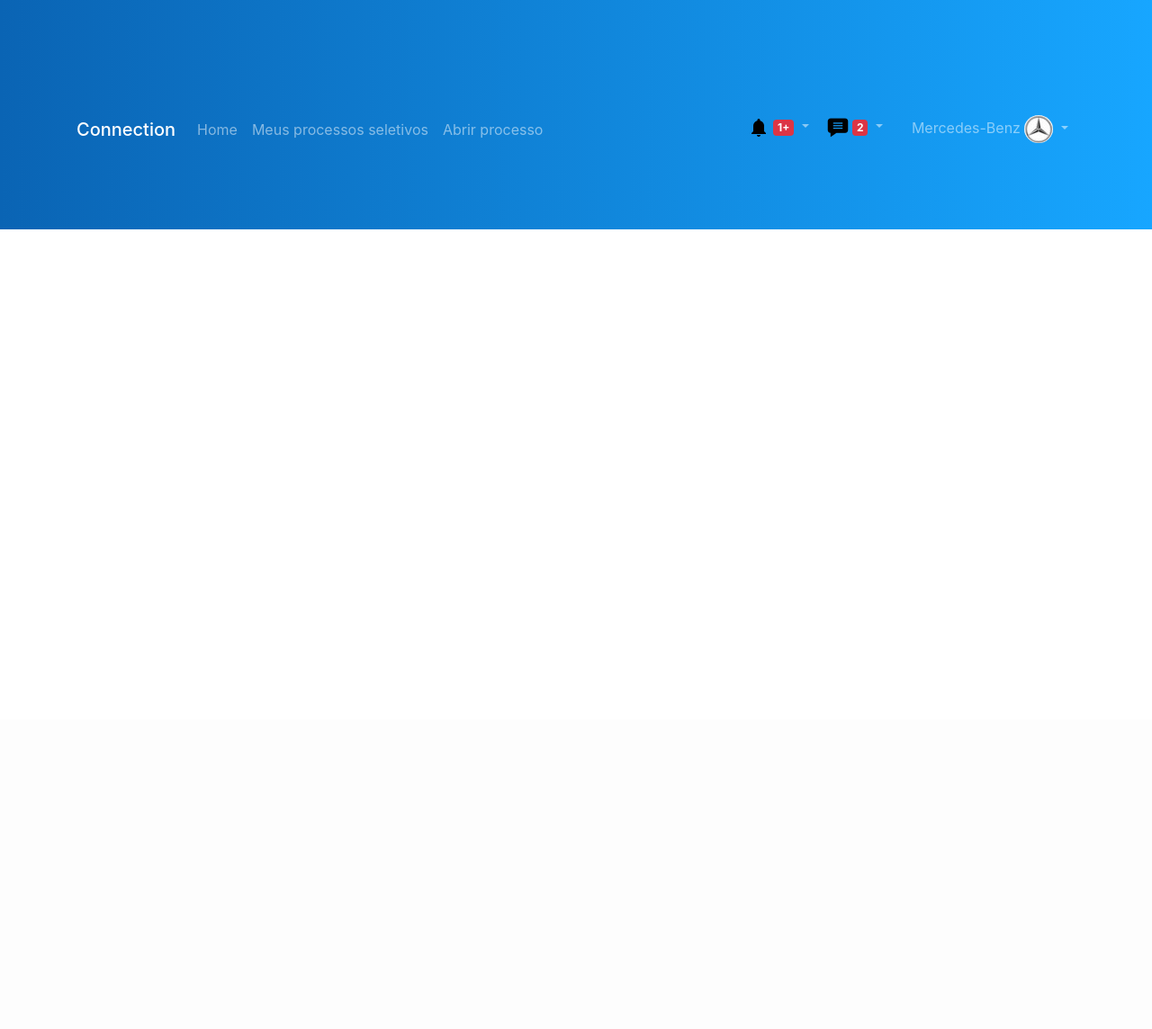
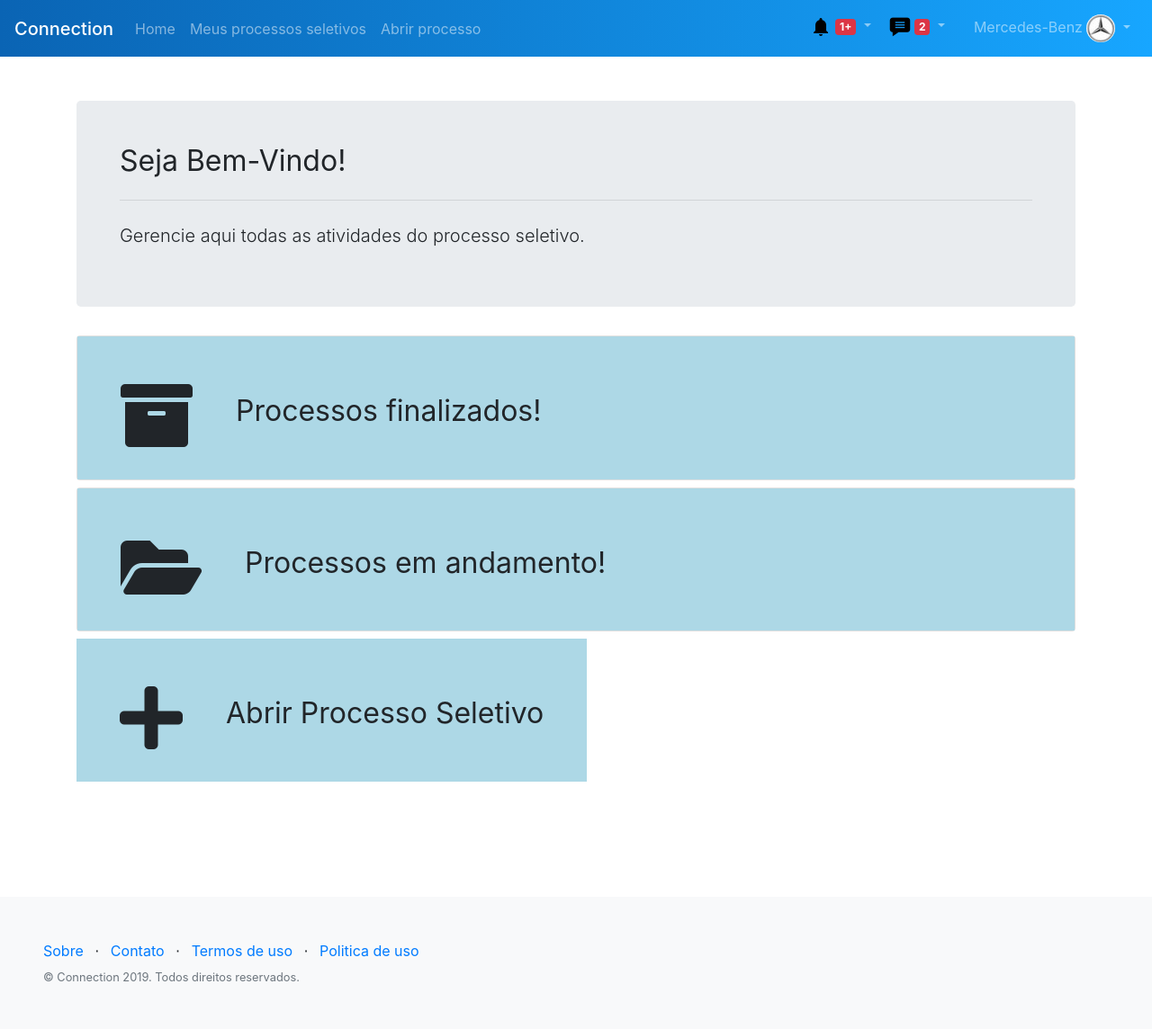
Before and after one commit to Eduardo-RibeiroJ/prjTCC, a PHP site: page /recrutador.php in a window 1280 px wide. Shown: the whole page at 90% size. Before the commit the page ends 255 px from the top, so only its background shows below. Run offline with PHP 8.4, Linux system fonts and the light colour scheme; some libraries are stand-ins or nearby versions.

Commit message:
Fazendo alguns testes

```diff
--- a/View/headerRecrut.php
+++ b/View/headerRecrut.php
@@ -16,7 +16,6 @@
     <!-- Navbar -->
     <header id="header">
      <nav class="navbar fixed-top navbar-expand-lg navbar-dark" style="background-image: linear-gradient(to right, rgba(10, 100, 180, 1), rgba(23,166,255,1));">
-            <div class="container">
               <a class="navbar-brand h1 mb-0" href="#"> Connection</a>
 
               <button class="navbar-toggler" type="button" data-toggle="collapse"
@@ -104,7 +103,6 @@
                         </ul>
 
                  </div>
-             </div>
          </nav>
     </header>
 
--- a/View/recrutador.php
+++ b/View/recrutador.php
@@ -1,10 +1,54 @@
+
+<?php
+
+?>
+
 <?php include_once 'headerRecrut.php'; ?>
 
 
+<div class="container">
+
+  <div class="jumbotron p-3 p-md-5">
+    <div class="container p-0">
+      <h5 class="display-4 display-md-2">Seja Bem-Vindo!</h1>
+
+      <hr class="my-2 my-md-4">
+      <p class="lead">Gerencie aqui todas as atividades do processo seletivo.</p>
+    </div>
+  </div>
+
+  <section id="sectionRecrutador">
+
+      <div class="row">
+        <div class="col">
+
+          <div class="card mb-2">
+            <div class="d-flex align-items-stretch p-5" style="background-color: lightblue;">
+              <i class="fas fa-archive fa-5x align-self-start" style="height:32px; weight:32px"></i>
+                    <h5 class="display-4 display-md-2 pl-5 pt-3">Processos finalizados!</h1>
+            </div>
+          </div>
+
+          <div class="card mb-2">
+            <div class="d-flex align-items-stretch p-5" style="background-color: lightblue;">
+              <i class="fas fa-folder-open fa-5x align-self-start" style="height:32px; weight:32px"></i>
+                    <h5 class="display-4 display-md-2 pl-5 pt-3">Processos em andamento!</h1>
+            </div>
+          </div>
+
+          <div class="media">
+            <div class="d-flex align-items-stretch p-5" style="background-color: lightblue;">
+              <i class="fas fa-plus fa-5x align-self-start" style="height:32px; weight:32px"></i>
+                    <h5 class="display-4 display-md-2 pl-5 pt-3">Abrir Processo Seletivo</h1>
+            </div>
+          </div>
+
+        </div>
+      </div>
 
 
-
-
+    </section>
+  </div>
 
 
 
```
